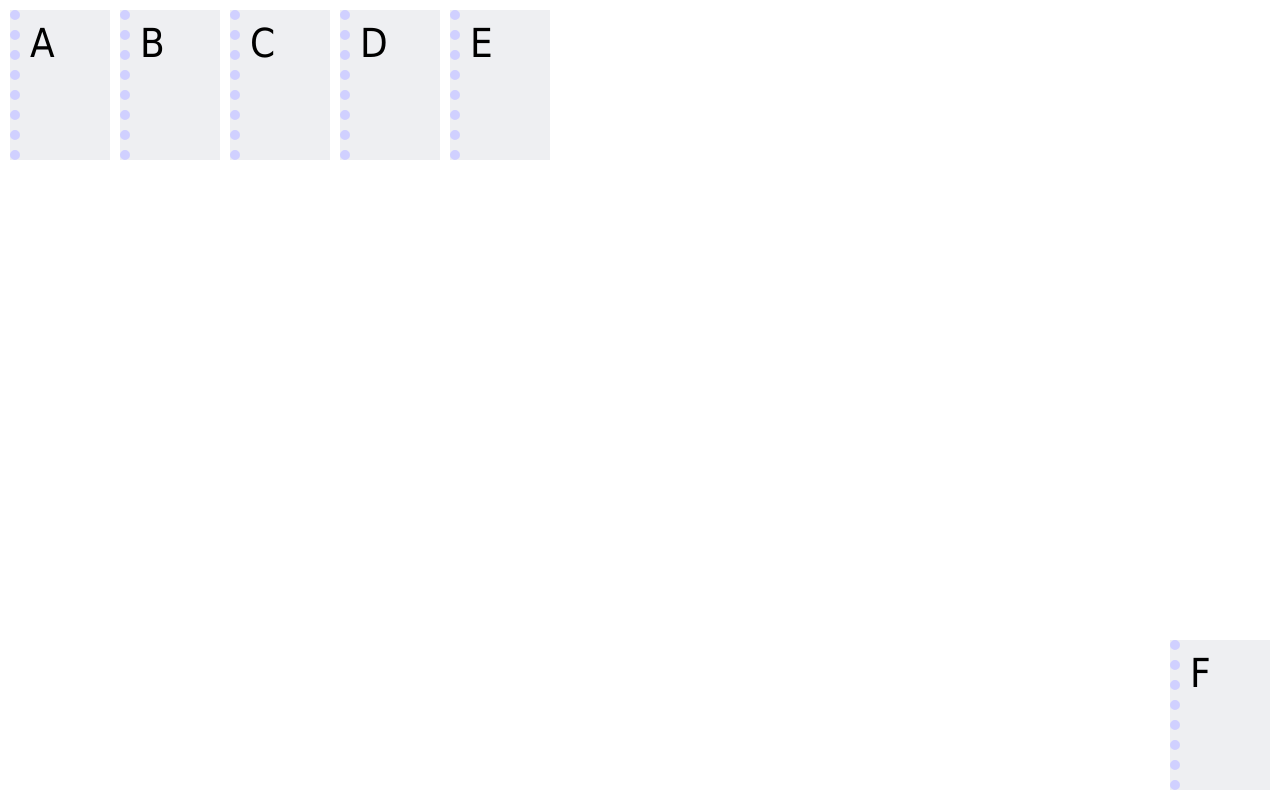
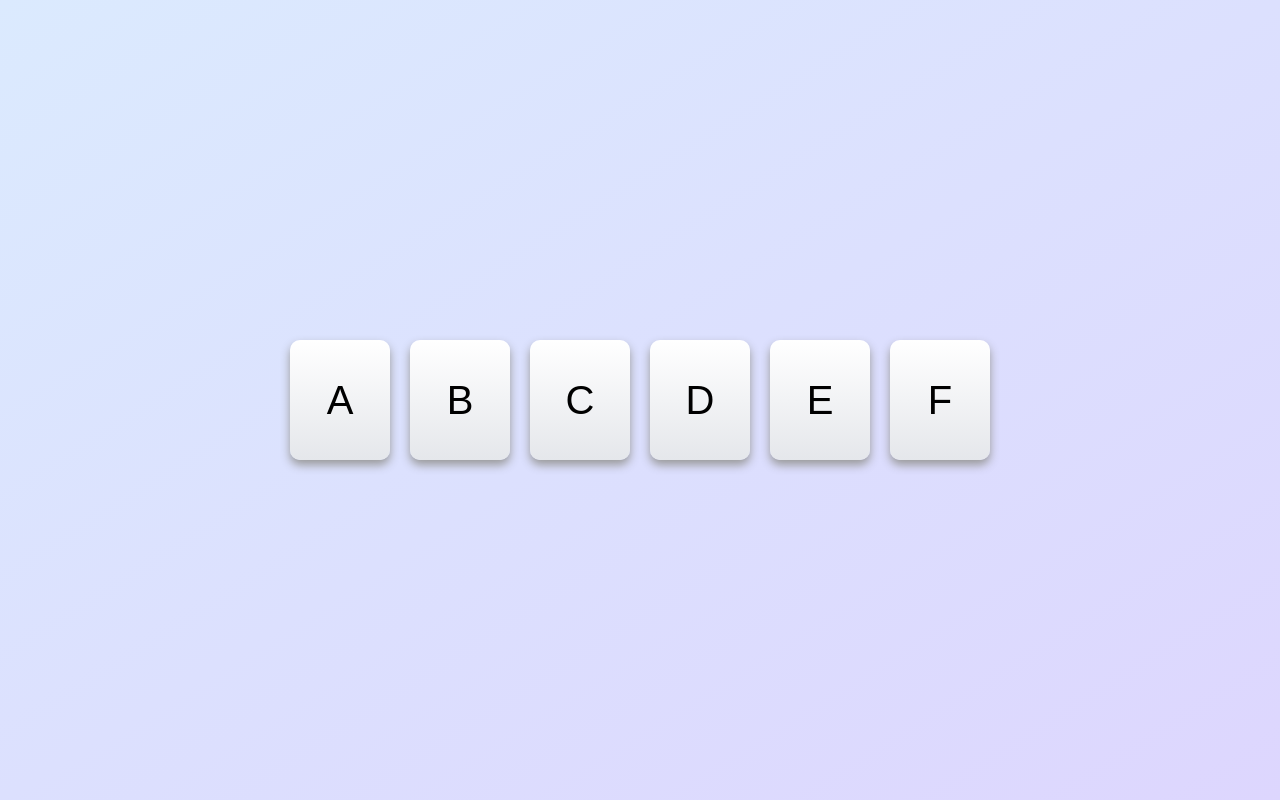
Before and after one commit to Grow70/CS142, a plain HTML site: page project1/index.html in a window 1280 px wide. Drawn offline with Linux system fonts and the light colour scheme.

Commit message:
Add project1 styleC

```diff
--- a/project1/index.html
+++ b/project1/index.html
@@ -4,7 +4,7 @@
     <meta charset="UTF-8">
     <meta name="viewport" content="width=device-width, initial-scale=1.0">
     <title>CS142 Project 1</title>
-    <link rel="stylesheet" href="styleB.css">
+    <link rel="stylesheet" href="styleC.css">
 </head>
 <body>
     <div id="container">
--- /dev/null
+++ b/project1/styleC.css
@@ -0,0 +1,65 @@
+/* CS142 project1 styleC */
+
+html, body {
+    height: 100%;
+    margin: 0;
+}
+
+body {
+    font-family: myFont, Arial, sans-serif;
+
+    /* 渐变背景 */
+    background: linear-gradient(to bottom right, #dbeafe, #ddd6fe);
+}
+
+#container {
+    height: 100%;
+    display: flex;
+    justify-content: center;
+    align-items: center;
+    gap: 20px;
+}
+
+.box {
+    width: 100px;
+    height: 120px;
+
+    display: flex;
+    justify-content: center;
+    align-items: center;
+
+    font-size: 40px;
+
+    /* 方块渐变 */
+    background: linear-gradient(#ffffff, #e5e7eb);
+
+    /* 阴影效果 */
+    box-shadow: 0 5px 10px #999;
+
+    border-radius: 10px;
+
+    /* 鼠标悬停时的过渡效果 */
+    transition: transform 0.3s, background 0.3s;
+
+    /* 页面加载时的动画 */
+    animation: appear 1s;
+}
+
+.box:hover {
+    transform: translateY(-10px);
+    background: linear-gradient(#bfdbfe, #c4b5fd);
+    cursor: pointer;
+}
+
+/* 方块出现时的动画 */
+@keyframes appear {
+    from {
+        opacity: 0;
+        transform: translateY(20px);
+    }
+
+    to {
+        opacity: 1;
+        transform: translateY(0);
+    }
+}
```
